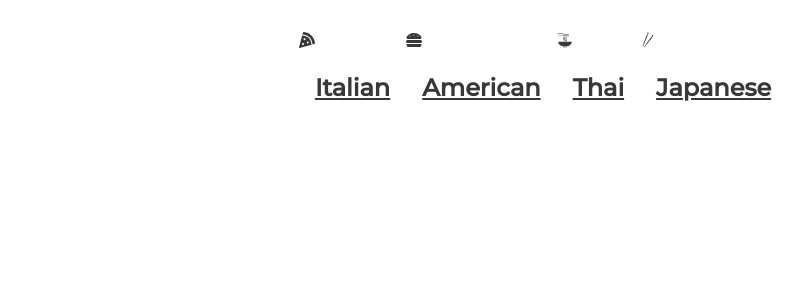
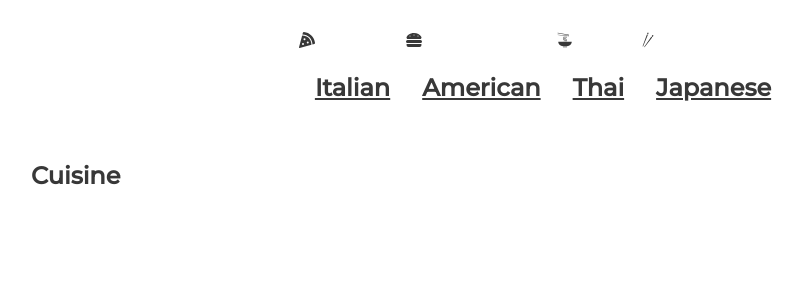
Before and after one commit to arviinmo/recipe-app, a React (Create React App) app: page /cuisine/American in a window 1280 px wide. Shown: the top 300 px of the page, without its empty margins (97-900 px from the left). Built offline with nearby package versions, Linux system fonts and the light colour scheme.

Commit message:
make Cuisine work dynamically

```diff
--- a/src/pages/Cuisine.jsx
+++ b/src/pages/Cuisine.jsx
@@ -1,7 +1,11 @@
-import React from "react";
+import React from 'react'
 
 function Cuisine() {
-  return <div>Cuisine</div>;
+  return (
+    <div>
+        <h4>Cuisine</h4>
+    </div>
+  )
 }
 
-export default Cuisine;
+export default Cuisine
--- a/src/pages/Pages.jsx
+++ b/src/pages/Pages.jsx
@@ -1,4 +1,4 @@
-import { Route, Routes, BrowserRouter } from "react-router-dom";
+import { Route, Routes } from "react-router-dom";
 import Home from "./Home";
 import Cuisine from "./Cuisine";
 
@@ -6,7 +6,7 @@ function Pages() {
   return (
     <Routes>
       <Route path="/" element={<Home />} />
-      <Route path="/cuisine" element={<Cuisine />} />
+      <Route path="/cuisine/:id" element={<Cuisine />} />
     </Routes>
   );
 }
```
